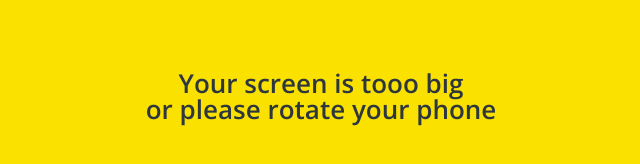
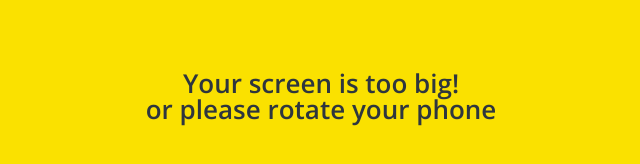
Before and after one commit to junyoung8753/kokoa-clone-2020, a plain HTML site: page friends.html in a window 1280 px wide. Shown: the part 254-418 px from the top of the page, 319-959 px from the left. Drawn offline with nearby package versions, Linux system fonts and the light colour scheme.

Commit message:
test change
tooo -> too
big -> big!

```diff
--- a/friends.html
+++ b/friends.html
@@ -110,7 +110,7 @@
     </div>
 
     <div id="no-mobile">
-      <span>Your screen is tooo big <br />or please rotate your phone</span>
+      <span>Your screen is too big!<br />or please rotate your phone</span>
     </div>
 
     <script
```
